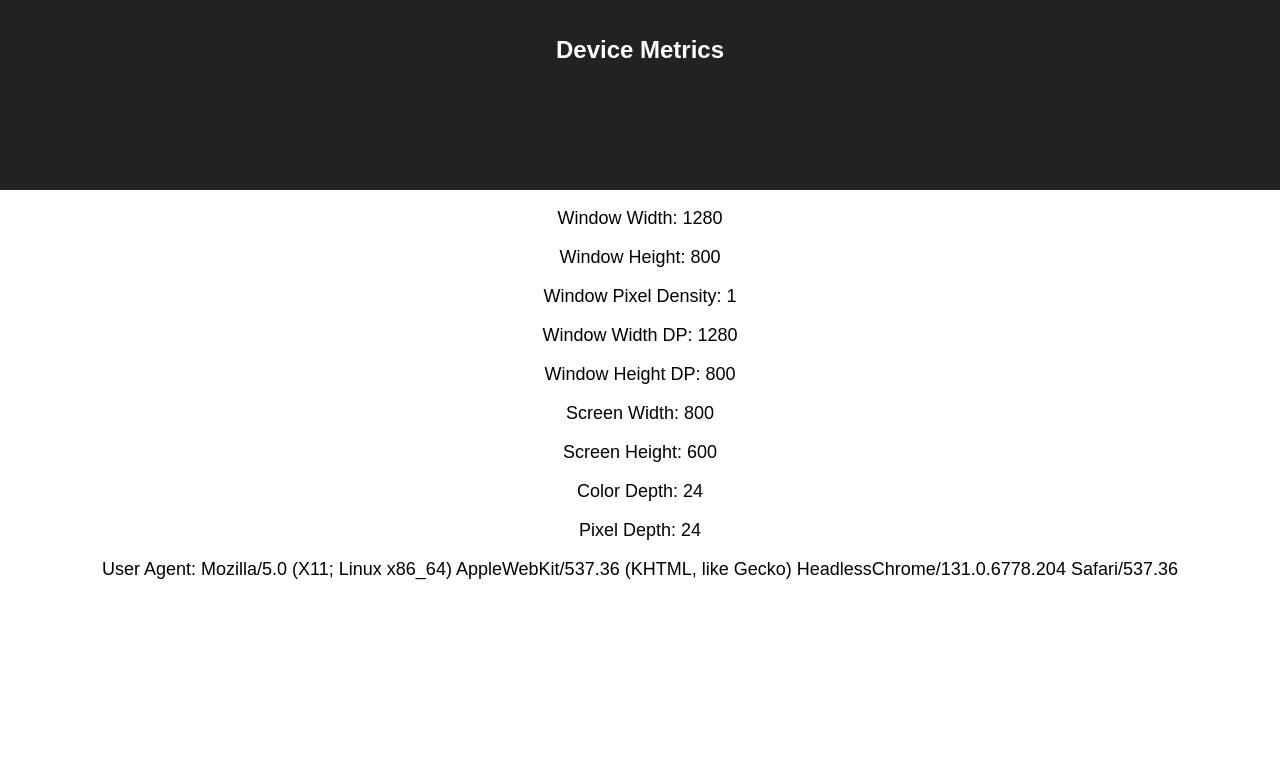
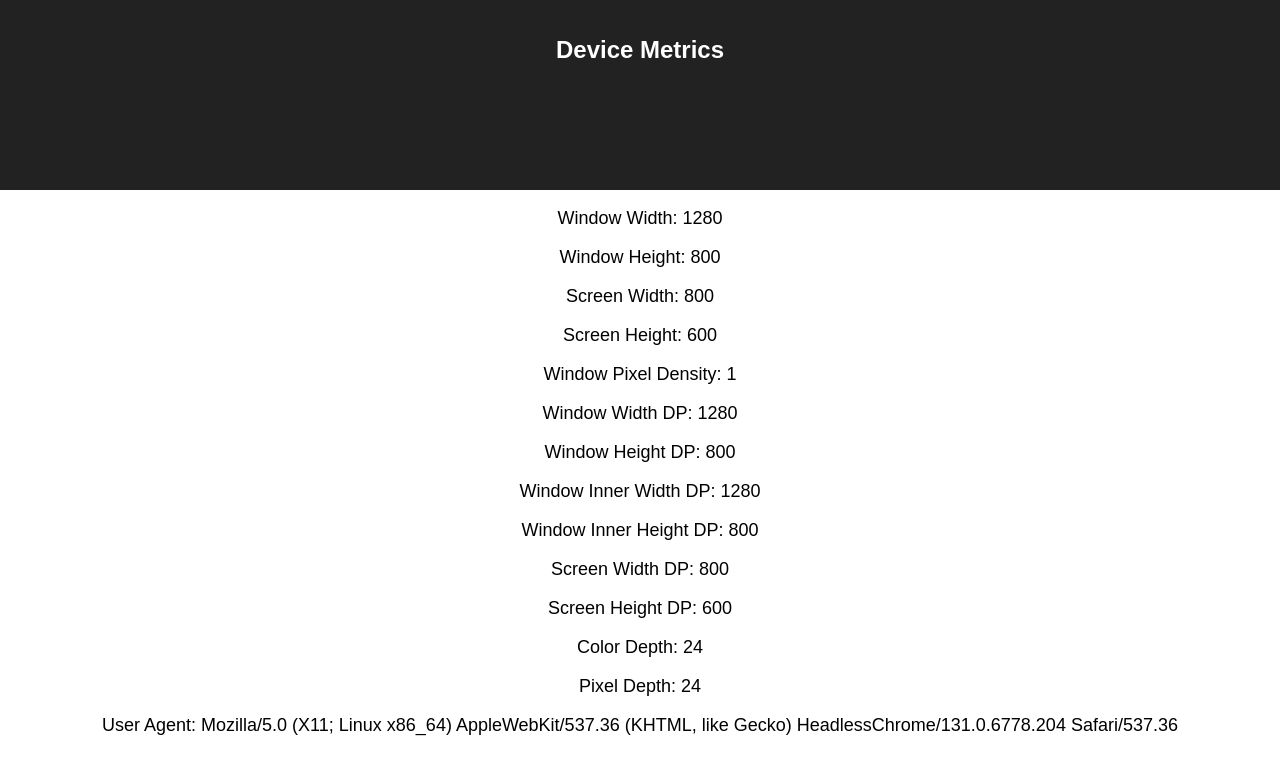
Before and after one commit to RyanLafferty/device-metrics, a React (Create React App) app: page / in a window 1280 px wide. Shown: the top 774 px of the page. Built offline with nearby package versions, Linux system fonts and the light colour scheme.

Commit message:
Updated device metrics.

```diff
--- a/src/App.js
+++ b/src/App.js
@@ -6,11 +6,15 @@ class App extends Component {
   renderDeviceMetrics() {
     let windowWidthDP = window.outerWidth;
     let windowHeightDP = window.outerHeight;
-    let screenWidth = window.screen.width;
-    let screenHeight = window.screen.height;
+    let windowInnerWidthDP = window.innerWidth;
+    let windowInnerHeightDP = window.innerHeight;
+    let screenWidthDP = window.screen.width;
+    let screenHeightDP = window.screen.height;
     let windowPixelDensity = window.devicePixelRatio;
     let windowWidth = windowWidthDP * windowPixelDensity;
     let windowHeight = windowHeightDP * windowPixelDensity;
+    let screenWidth = screenWidthDP * windowPixelDensity;
+    let screenHeight = screenHeightDP * windowPixelDensity;
     let pixelDepth = window.screen.pixelDepth;
     let colorDepth = window.screen.colorDepth;
     // let orientation = window.screen.orientation;
@@ -25,6 +29,12 @@ class App extends Component {
           Window Height: {windowHeight}
         </p>
         <p>
+          Screen Width: {screenWidth}
+        </p>
+        <p>
+          Screen Height: {screenHeight}
+        </p>
+        <p>
           Window Pixel Density: {windowPixelDensity}
         </p>
         <p>
@@ -34,10 +44,16 @@ class App extends Component {
           Window Height DP: {windowHeightDP}
         </p>
         <p>
-          Screen Width: {screenWidth}
+          Window Inner Width DP: {windowInnerWidthDP}
         </p>
         <p>
-          Screen Height: {screenHeight}
+          Window Inner Height DP: {windowInnerHeightDP}
+        </p>
+        <p>
+          Screen Width DP: {screenWidthDP}
+        </p>
+        <p>
+          Screen Height DP: {screenHeightDP}
         </p>
         <p>
           Color Depth: {colorDepth}
```
